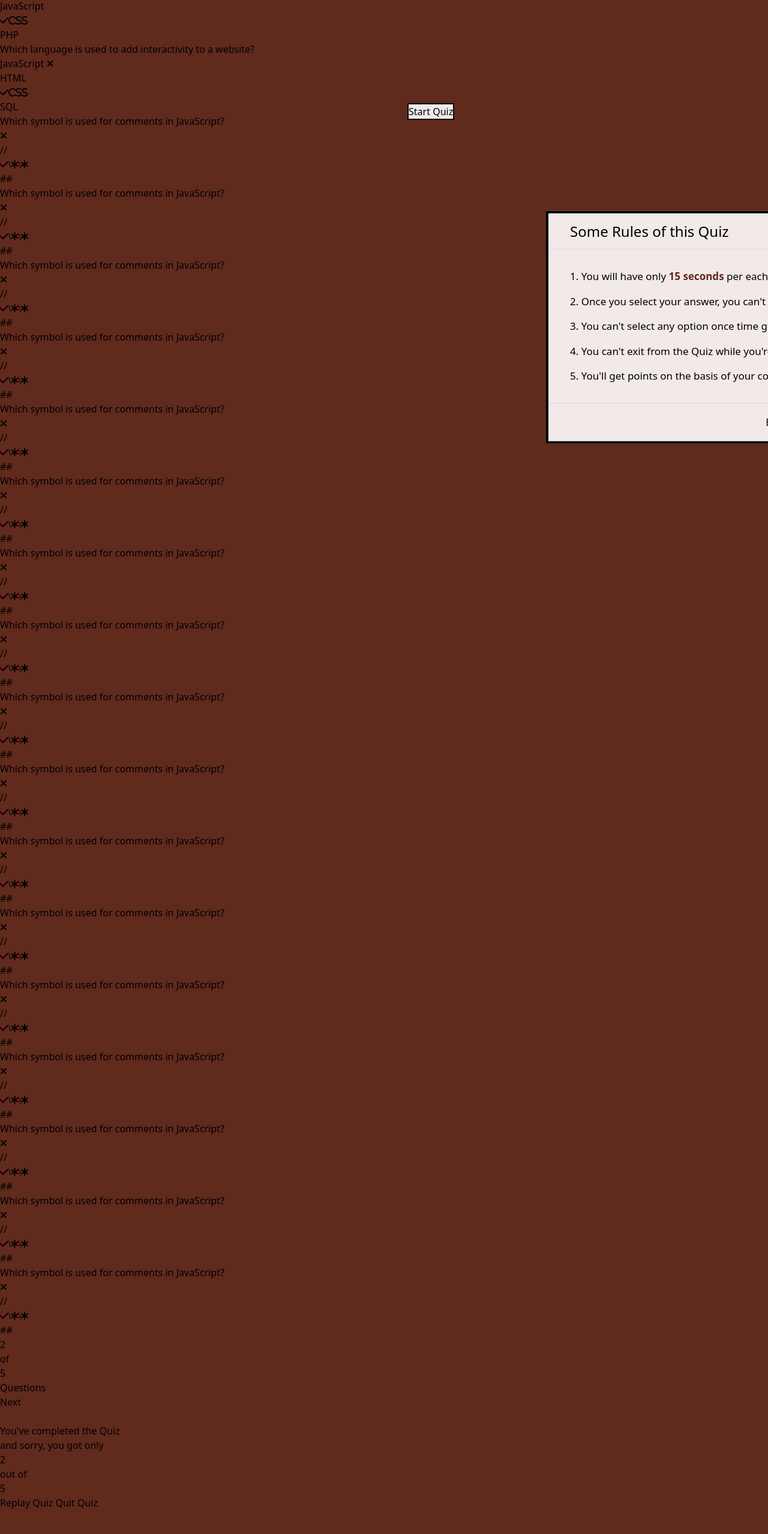
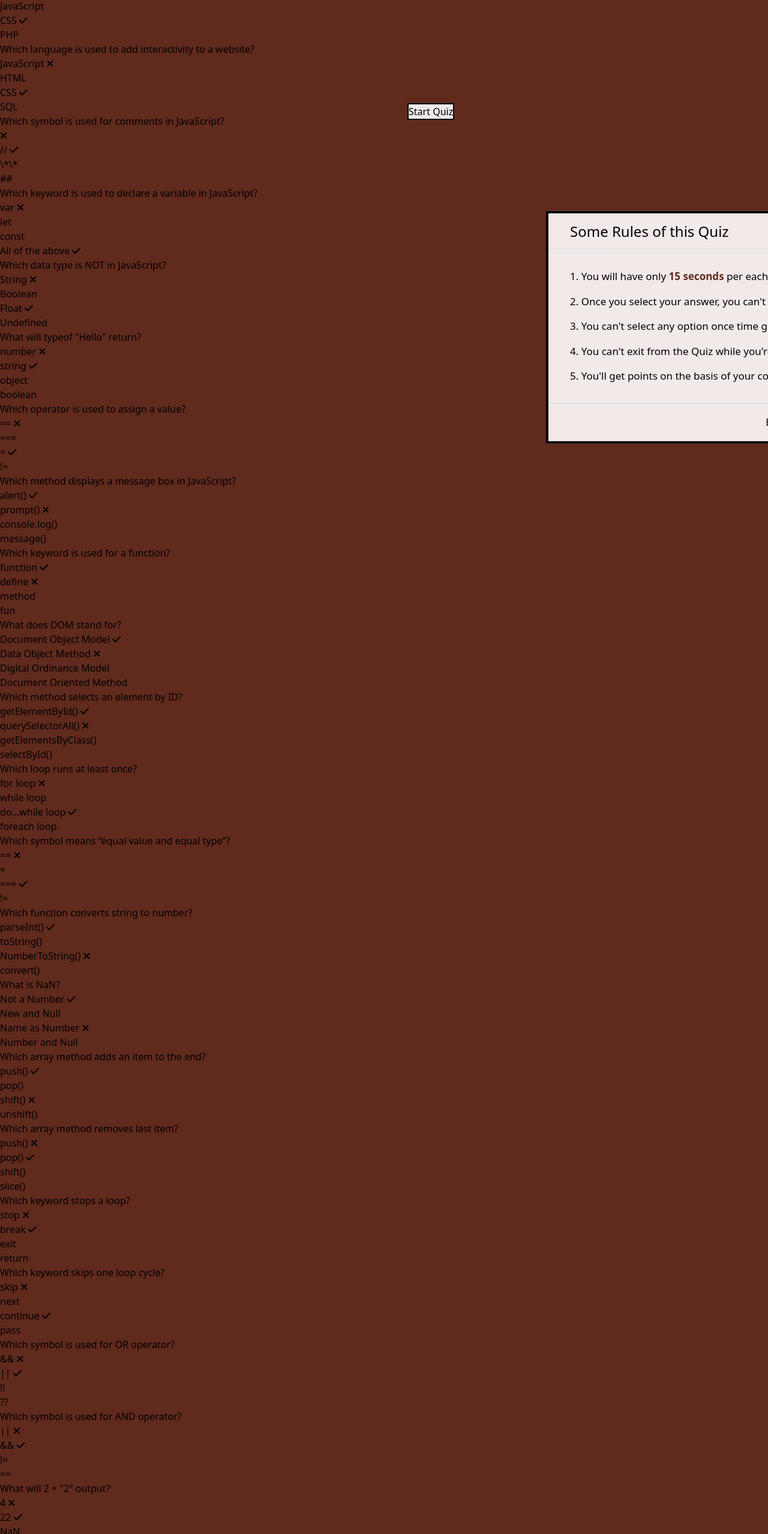
Before and after one commit to julestechy/Quiz-app-, a website: page index.html in a window 1280 px wide. Shown: the part 242-2800 px from the top of the page at 60% size. Before the commit the page ends 2760 px from the top, so only its background shows below. Drawn offline with Linux system fonts and the light colour scheme.

Commit message:
update text in the q&a section

```diff
--- a/index.html
+++ b/index.html
@@ -105,10 +105,10 @@
           </div>
           <div>
             <span>JavaScript</span>
-            <div></div>
           </div>
           <div>
-            <span class="fas fa-check">CSS</span>
+            <span>CSS</span>
+            <div class="fas fa-check"></div>
           </div>
           <div>
             <span>PHP</span>
@@ -129,10 +129,10 @@
           </div>
           <div>
             <span>HTML</span>
-            <div></div>
           </div>
           <div>
-            <span class="fas fa-check">CSS</span>
+            <span>CSS</span>
+            <div class="fas fa-check"></div>
           </div>
           <div>
             <span>SQL</span>
@@ -153,10 +153,10 @@
           </div>
           <div>
             <span>//</span>
-            <div></div>
+            <div class="fas fa-check"></div>
           </div>
           <div>
-            <span class="fas fa-check">\*\*</span>
+            <span>\*\*</span>
           </div>
           <div>
             <span>##</span>
@@ -167,23 +167,25 @@
       <!-- No 5 -->
       <section>
         <div>
-          <span>Which symbol is used for comments in JavaScript?</span>
+          <span
+            >Which keyword is used to declare a variable in JavaScript?</span
+          >
         </div>
         <!-- Option list -->
         <div>
           <div>
-            <span><!-- --></span>
+            <span>var</span>
             <div class="fas fa-times"></div>
           </div>
           <div>
-            <span>//</span>
-            <div></div>
+            <span>let</span>
           </div>
           <div>
-            <span class="fas fa-check">\*\*</span>
+            <span>const</span>
           </div>
           <div>
-            <span>##</span>
+            <span>All of the above</span>
+            <div class="fas fa-check"></div>
           </div>
         </div>
       </section>
@@ -191,23 +193,23 @@
       <!-- No 6 -->
       <section>
         <div>
-          <span>Which symbol is used for comments in JavaScript?</span>
+          <span>Which data type is NOT in JavaScript?</span>
         </div>
         <!-- Option list -->
         <div>
           <div>
-            <span><!-- --></span>
+            <span>String</span>
             <div class="fas fa-times"></div>
           </div>
           <div>
-            <span>//</span>
-            <div></div>
+            <span>Boolean</span>
           </div>
           <div>
-            <span class="fas fa-check">\*\*</span>
+            <span>Float</span>
+            <div class="fas fa-check"></div>
           </div>
           <div>
-            <span>##</span>
+            <span>Undefined</span>
           </div>
         </div>
       </section>
@@ -215,23 +217,23 @@
       <!-- No 7 -->
       <section>
         <div>
-          <span>Which symbol is used for comments in JavaScript?</span>
+          <span>What will typeof "Hello" return?</span>
         </div>
         <!-- Option list -->
         <div>
           <div>
-            <span><!-- --></span>
+            <span>number</span>
             <div class="fas fa-times"></div>
           </div>
           <div>
-            <span>//</span>
-            <div></div>
+            <span>string</span>
+            <div class="fas fa-check"></div>
           </div>
           <div>
-            <span class="fas fa-check">\*\*</span>
+            <span>object</span>
           </div>
           <div>
-            <span>##</span>
+            <span>boolean</span>
           </div>
         </div>
       </section>
@@ -239,23 +241,23 @@
       <!-- No 8 -->
       <section>
         <div>
-          <span>Which symbol is used for comments in JavaScript?</span>
+          <span>Which operator is used to assign a value?</span>
         </div>
         <!-- Option list -->
         <div>
           <div>
-            <span><!-- --></span>
+            <span>==</span>
             <div class="fas fa-times"></div>
           </div>
           <div>
-            <span>//</span>
-            <div></div>
+            <span>===</span>
           </div>
           <div>
-            <span class="fas fa-check">\*\*</span>
+            <span>=</span>
+            <div class="fas fa-check"></div>
           </div>
           <div>
-            <span>##</span>
+            <span>!=</span>
           </div>
         </div>
       </section>
@@ -263,23 +265,23 @@
       <!-- No 9 -->
       <section>
         <div>
-          <span>Which symbol is used for comments in JavaScript?</span>
+          <span>Which method displays a message box in JavaScript?</span>
         </div>
         <!-- Option list -->
         <div>
           <div>
-            <span><!-- --></span>
+            <span>alert()</span>
+            <div class="fas fa-check"></div>
+          </div>
+          <div>
+            <span>prompt()</span>
             <div class="fas fa-times"></div>
           </div>
           <div>
-            <span>//</span>
-            <div></div>
+            <span>console.log()</span>
           </div>
           <div>
-            <span class="fas fa-check">\*\*</span>
-          </div>
-          <div>
-            <span>##</span>
+            <span>message()</span>
           </div>
         </div>
       </section>
@@ -287,23 +289,23 @@
       <!-- No 10 -->
       <section>
         <div>
-          <span>Which symbol is used for comments in JavaScript?</span>
+          <span>Which keyword is used for a function?</span>
         </div>
         <!-- Option list -->
         <div>
           <div>
-            <span><!-- --></span>
+            <span>function</span>
+            <div class="fas fa-check"></div>
+          </div>
+          <div>
+            <span>define</span>
             <div class="fas fa-times"></div>
           </div>
           <div>
-            <span>//</span>
-            <div></div>
+            <span>method</span>
           </div>
           <div>
-            <span class="fas fa-check">\*\*</span>
-          </div>
-          <div>
-            <span>##</span>
+            <span>fun</span>
           </div>
         </div>
       </section>
@@ -311,23 +313,23 @@
       <!-- No 11 -->
       <section>
         <div>
-          <span>Which symbol is used for comments in JavaScript?</span>
+          <span>What does DOM stand for?</span>
         </div>
         <!-- Option list -->
         <div>
           <div>
-            <span><!-- --></span>
+            <span>Document Object Model</span>
+            <div class="fas fa-check"></div>
+          </div>
+          <div>
+            <span>Data Object Method</span>
             <div class="fas fa-times"></div>
           </div>
           <div>
-            <span>//</span>
-            <div></div>
+            <span>Digital Ordinance Model</span>
           </div>
           <div>
-            <span class="fas fa-check">\*\*</span>
-          </div>
-          <div>
-            <span>##</span>
+            <span>Document Oriented Method</span>
           </div>
         </div>
       </section>
@@ -335,23 +337,23 @@
       <!-- No 12 -->
       <section>
         <div>
-          <span>Which symbol is used for comments in JavaScript?</span>
+          <span>Which method selects an element by ID?</span>
         </div>
         <!-- Option list -->
         <div>
           <div>
-            <span><!-- --></span>
+            <span>getElementById()</span>
+            <div class="fas fa-check"></div>
+          </div>
+          <div>
+            <span>querySelectorAll()</span>
             <div class="fas fa-times"></div>
           </div>
           <div>
-            <span>//</span>
-            <div></div>
+            <span>getElementsByClass()</span>
           </div>
           <div>
-            <span class="fas fa-check">\*\*</span>
-          </div>
-          <div>
-            <span>##</span>
+            <span>selectById()</span>
           </div>
         </div>
       </section>
@@ -359,23 +361,23 @@
       <!-- No 13 -->
       <section>
         <div>
-          <span>Which symbol is used for comments in JavaScript?</span>
+          <span>Which loop runs at least once?</span>
         </div>
         <!-- Option list -->
         <div>
           <div>
-            <span><!-- --></span>
+            <span>for loop</span>
             <div class="fas fa-times"></div>
           </div>
           <div>
-            <span>//</span>
-            <div></div>
+            <span>while loop</span>
           </div>
           <div>
-            <span class="fas fa-check">\*\*</span>
+            <span>do…while loop</span>
+            <div class="fas fa-check"></div>
           </div>
           <div>
-            <span>##</span>
+            <span>foreach loop</span>
           </div>
         </div>
       </section>
@@ -383,23 +385,23 @@
       <!-- No 14 -->
       <section>
         <div>
-          <span>Which symbol is used for comments in JavaScript?</span>
+          <span>Which symbol means “equal value and equal type”?</span>
         </div>
         <!-- Option list -->
         <div>
           <div>
-            <span><!-- --></span>
+            <span>==</span>
             <div class="fas fa-times"></div>
           </div>
           <div>
-            <span>//</span>
-            <div></div>
+            <span>=</span>
           </div>
           <div>
-            <span class="fas fa-check">\*\*</span>
+            <span>===</span>
+            <div class="fas fa-check"></div>
           </div>
           <div>
-            <span>##</span>
+            <span>!=</span>
           </div>
         </div>
       </section>
@@ -407,23 +409,23 @@
       <!-- No 15 -->
       <section>
         <div>
-          <span>Which symbol is used for comments in JavaScript?</span>
+          <span>Which function converts string to number?</span>
         </div>
         <!-- Option list -->
         <div>
           <div>
-            <span><!-- --></span>
+            <span>parseInt()</span>
+            <div class="fas fa-check"></div>
+          </div>
+          <div>
+            <span>toString()</span>
+          </div>
+          <div>
+            <span>NumberToString()</span>
             <div class="fas fa-times"></div>
           </div>
           <div>
-            <span>//</span>
-            <div></div>
-          </div>
-          <div>
-            <span class="fas fa-check">\*\*</span>
-          </div>
-          <div>
-            <span>##</span>
+            <span>convert()</span>
           </div>
         </div>
       </section>
@@ -431,23 +433,23 @@
       <!-- No 16 -->
       <section>
         <div>
-          <span>Which symbol is used for comments in JavaScript?</span>
+          <span>What is NaN?</span>
         </div>
         <!-- Option list -->
         <div>
           <div>
-            <span><!-- --></span>
+            <span>Not a Number</span>
+            <div class="fas fa-check"></div>
+          </div>
+          <div>
+            <span>New and Null</span>
+          </div>
+          <div>
+            <span>Name as Number</span>
             <div class="fas fa-times"></div>
           </div>
           <div>
-            <span>//</span>
-            <div></div>
-          </div>
-          <div>
-            <span class="fas fa-check">\*\*</span>
-          </div>
-          <div>
-            <span>##</span>
+            <span>Number and Null</span>
           </div>
         </div>
       </section>
@@ -455,23 +457,23 @@
       <!-- No 17 -->
       <section>
         <div>
-          <span>Which symbol is used for comments in JavaScript?</span>
+          <span>Which array method adds an item to the end?</span>
         </div>
         <!-- Option list -->
         <div>
           <div>
-            <span><!-- --></span>
+            <span>push()</span>
+            <div class="fas fa-check"></div>
+          </div>
+          <div>
+            <span>pop()</span>
+          </div>
+          <div>
+            <span>shift()</span>
             <div class="fas fa-times"></div>
           </div>
           <div>
-            <span>//</span>
-            <div></div>
-          </div>
-          <div>
-            <span class="fas fa-check">\*\*</span>
-          </div>
-          <div>
-            <span>##</span>
+            <span>unshift()</span>
           </div>
         </div>
       </section>
@@ -479,23 +481,23 @@
       <!-- No 18 -->
       <section>
         <div>
-          <span>Which symbol is used for comments in JavaScript?</span>
+          <span>Which array method removes last item?</span>
         </div>
         <!-- Option list -->
         <div>
           <div>
-            <span><!-- --></span>
+            <span>push()</span>
             <div class="fas fa-times"></div>
           </div>
           <div>
-            <span>//</span>
-            <div></div>
+            <span>pop()</span>
+            <div class="fas fa-check"></div>
           </div>
           <div>
-            <span class="fas fa-check">\*\*</span>
+            <span>shift()</span>
           </div>
           <div>
-            <span>##</span>
+            <span>slice()</span>
           </div>
         </div>
       </section>
@@ -503,23 +505,23 @@
       <!-- No 19 -->
       <section>
         <div>
-          <span>Which symbol is used for comments in JavaScript?</span>
+          <span>Which keyword stops a loop?</span>
         </div>
         <!-- Option list -->
         <div>
           <div>
-            <span><!-- --></span>
+            <span>stop</span>
             <div class="fas fa-times"></div>
           </div>
           <div>
-            <span>//</span>
-            <div></div>
+            <span>break</span>
+            <div class="fas fa-check"></div>
           </div>
           <div>
-            <span class="fas fa-check">\*\*</span>
+            <span>exit</span>
           </div>
           <div>
-            <span>##</span>
+            <span>return</span>
           </div>
         </div>
       </section>
@@ -527,23 +529,263 @@
       <!-- No 20 -->
       <section>
         <div>
-          <span>Which symbol is used for comments in JavaScript?</span>
+          <span>Which keyword skips one loop cycle?</span>
         </div>
         <!-- Option list -->
         <div>
           <div>
-            <span><!-- --></span>
+            <span>skip</span>
             <div class="fas fa-times"></div>
           </div>
           <div>
-            <span>//</span>
-            <div></div>
+            <span>next</span>
           </div>
           <div>
-            <span class="fas fa-check">\*\*</span>
+            <span>continue</span>
+            <div class="fas fa-check"></div>
           </div>
           <div>
-            <span>##</span>
+            <span>pass</span>
+          </div>
+        </div>
+      </section>
+
+      <!-- No 21 -->
+      <section>
+        <div>
+          <span>Which symbol is used for OR operator?</span>
+        </div>
+        <!-- Option list -->
+        <div>
+          <div>
+            <span> &&</span>
+            <div class="fas fa-times"></div>
+          </div>
+          <div>
+            <span> ||</span>
+            <div class="fas fa-check"></div>
+          </div>
+          <div>
+            <span> !!</span>
+          </div>
+          <div>
+            <span> ??</span>
+          </div>
+        </div>
+      </section>
+
+      <!-- No 22 -->
+      <section>
+        <div>
+          <span>Which symbol is used for AND operator?</span>
+        </div>
+        <!-- Option list -->
+        <div>
+          <div>
+            <span>||</span>
+            <div class="fas fa-times"></div>
+          </div>
+          <div>
+            <span>&&</span>
+            <div class="fas fa-check"></div>
+          </div>
+          <div>
+            <span>!=</span>
+          </div>
+          <div>
+            <span>==</span>
+          </div>
+        </div>
+      </section>
+
+      <!-- No 23 -->
+      <section>
+        <div>
+          <span>What will 2 + "2" output?</span>
+        </div>
+        <!-- Option list -->
+        <div>
+          <div>
+            <span> 4</span>
+            <div class="fas fa-times"></div>
+          </div>
+          <div>
+            <span>22</span>
+            <div class="fas fa-check"></div>
+          </div>
+          <div>
+            <span>NaN</span>
+          </div>
+          <div>
+            <span>Error</span>
+          </div>
+        </div>
+      </section>
+
+      <!-- No 24 -->
+      <section>
+        <div>
+          <span>Which is a correct function call? </span>
+        </div>
+        <!-- Option list -->
+        <div>
+          <div>
+            <span>myFunction[] </span>
+            <div class="fas fa-times"></div>
+          </div>
+          <div>
+            <span>myFunction{} </span>
+          </div>
+          <div>
+            <span>myFunction() </span>
+            <div class="fas fa-check"></div>
+          </div>
+          <div>
+            <span>myFunction<> </span>
+          </div>
+        </div>
+      </section>
+
+      <!-- No 25 -->
+      <section>
+        <div>
+          <span>Which event occurs when button is clicked?</span>
+        </div>
+        <!-- Option list -->
+        <div>
+          <div>
+            <span>onmouseover</span>
+            <div class="fas fa-times"></div>
+          </div>
+          <div>
+            <span>onload</span>
+          </div>
+          <div>
+            <span>onclick</span>
+          </div>
+          <div>
+            <span>onchange</span>
+            <div class="fas fa-check"></div>
+          </div>
+        </div>
+      </section>
+
+      <!-- No 26 -->
+      <section>
+        <div>
+          <span>Which keyword creates a constant?</span>
+        </div>
+        <!-- Option list -->
+        <div>
+          <div>
+            <span>var</span>
+            <div class="fas fa-times"></div>
+          </div>
+          <div>
+            <span>let</span>
+          </div>
+          <div>
+            <span>const</span>
+            <div class="fas fa-check"></div>
+          </div>
+          <div>
+            <span>static</span>
+          </div>
+        </div>
+      </section>
+
+      <!-- No 27 -->
+      <section>
+        <div>
+          <span> Which statement checks condition?</span>
+        </div>
+        <!-- Option list -->
+        <div>
+          <div>
+            <span>if</span>
+            <div class="fas fa-check"></div>
+          </div>
+          <div>
+            <span>for</span>
+            <div class="fas fa-times"></div>
+          </div>
+          <div>
+            <span>while</span>
+          </div>
+          <div>
+            <span>switch</span>
+          </div>
+        </div>
+      </section>
+
+      <!-- No 28 -->
+      <section>
+        <div>
+          <span>Which is NOT a loop?</span>
+        </div>
+        <!-- Option list -->
+        <div>
+          <div>
+            <span>for</span>
+            <div class="fas fa-times"></div>
+          </div>
+          <div>
+            <span>while</span>
+          </div>
+          <div>
+            <span>switch</span>
+            <div class="fas fa-check"></div>
+          </div>
+          <div>
+            <span>do…while</span>
+          </div>
+        </div>
+      </section>
+
+      <!-- No 29 -->
+      <section>
+        <div>
+          <span>Which tool prints to browser console?</span>
+        </div>
+        <!-- Option list -->
+        <div>
+          <div>
+            <span>alert()</span>
+            <div class="fas fa-times"></div>
+          </div>
+          <div>
+            <span>console.log()</span>
+            <div class="fas fa-check"></div>
+          </div>
+          <div>
+            <span>print()</span>
+          </div>
+          <div>
+            <span>write()</span>
+          </div>
+        </div>
+      </section>
+
+      <!-- No 30 -->
+      <section>
+        <div>
+          <span>Which company developed JavaScript?</span>
+        </div>
+        <!-- Option list -->
+        <div>
+          <div>
+            <span>Google</span>
+            <div class="fas fa-times"></div>
+          </div>
+          <div>
+            <span>Microsoft</span>
+          </div>
+          <div>
+            <span>Netscape</span>
+            <div class="fas fa-check"></div>
+          </div>
+          <div>
+            <span>Apple</span>
           </div>
         </div>
       </section>
```
Also changed, not shown: 1 other file.
